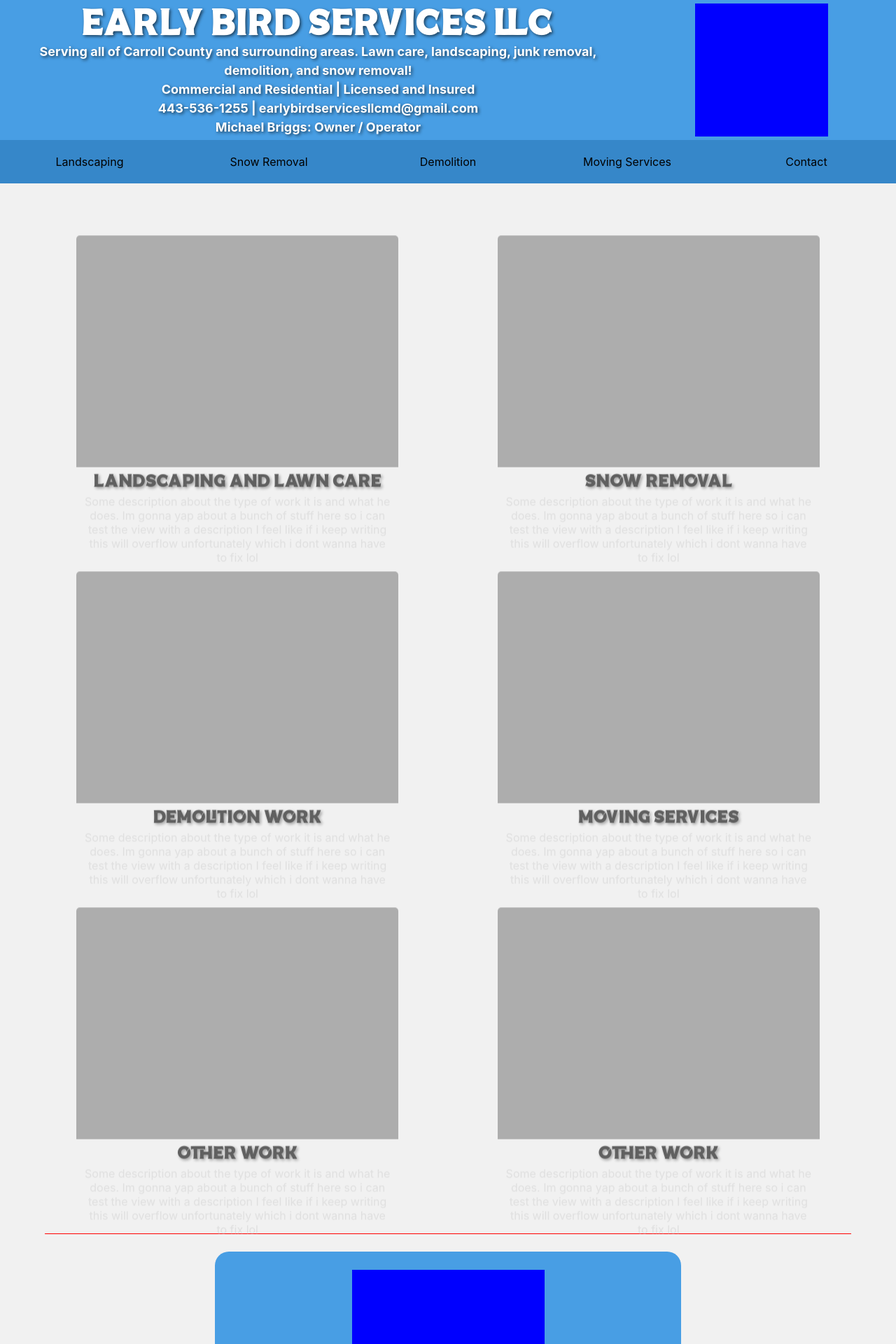
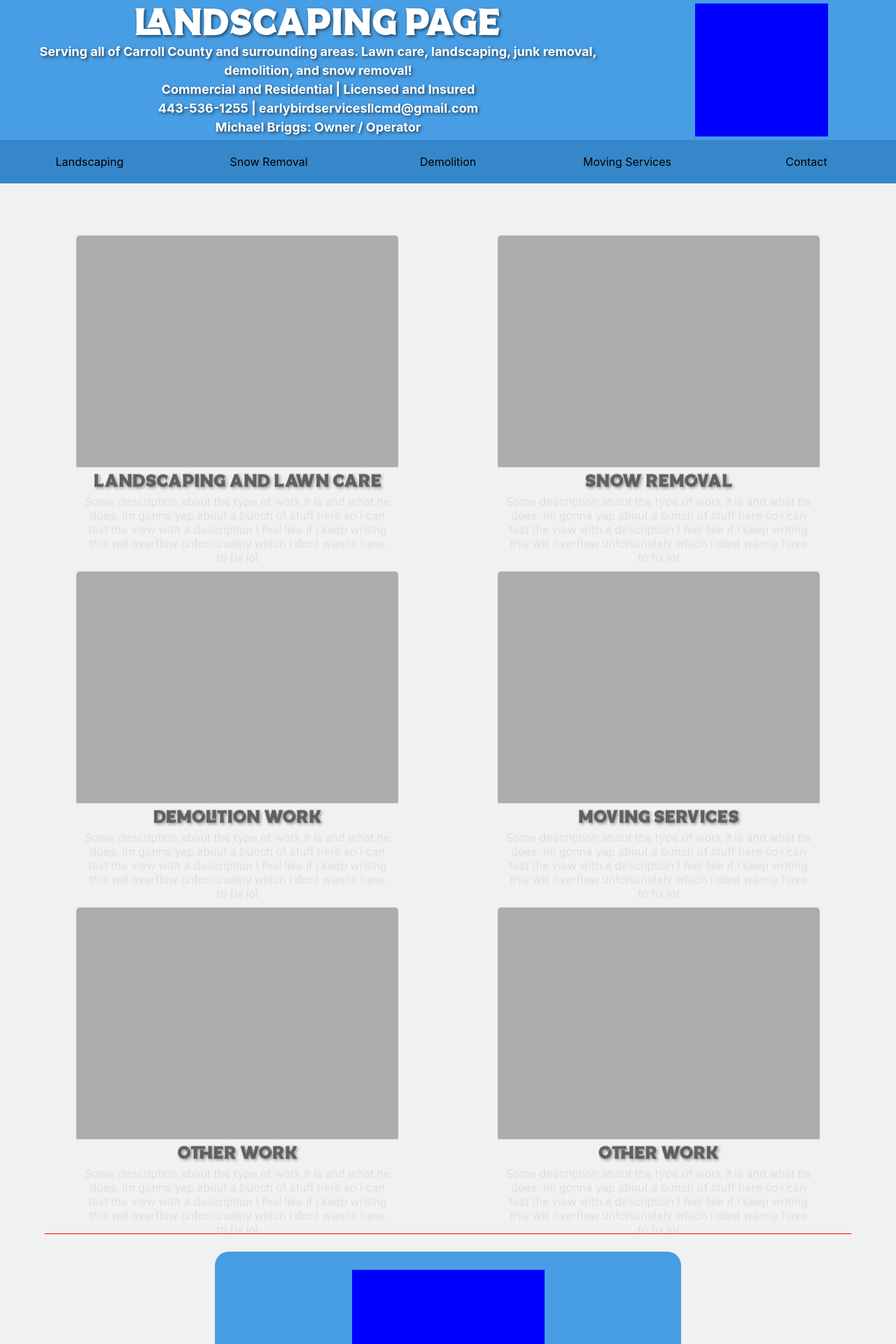
Before and after one commit to pearcepackman/earlybirdservices, a React (Create React App) app: page /landscaping in a window 1280 px wide. Shown: the top 1920 px of the page at 70% size. Built offline with nearby package versions, Linux system fonts and the light colour scheme.

Commit message:
Added React Router, landscaping page started

```diff
--- a/package.json
+++ b/package.json
@@ -9,6 +9,7 @@
     "@testing-library/user-event": "^13.5.0",
     "react": "^19.1.0",
     "react-dom": "^19.1.0",
+    "react-router-dom": "^7.6.2",
     "react-scripts": "5.0.1",
     "web-vitals": "^2.1.4"
   },
--- a/src/index.js
+++ b/src/index.js
@@ -2,12 +2,19 @@ import React from 'react';
 import ReactDOM from 'react-dom/client';
 import './index.css';
 import App from './App';
+import Landscaping from './pages/landscaping'
 import reportWebVitals from './reportWebVitals';
+import { BrowserRouter, Routes, Route } from 'react-router';
 
 const root = ReactDOM.createRoot(document.getElementById('root'));
 root.render(
   <React.StrictMode>
-    <App />
+    <BrowserRouter>
+      <Routes>
+        <Route path = "/" element = {<App/>} />
+        <Route path = "/landscaping" element = {<Landscaping/>} />
+      </Routes>
+    </BrowserRouter>
   </React.StrictMode>
 );
 
--- /dev/null
+++ b/src/pages/landscaping.jsx
@@ -0,0 +1,180 @@
+import './landscaping.css'
+function Landscaping() {
+  return (
+    <div className="App">
+      <header className="App-header">
+
+        <div className = "navarea">
+          <div className = "topnav">
+            <div className = "leftnavwords">
+              <h1 className = "biztitle">LANDSCAPING PAGE</h1>
+              <h5 className = "bizdesc">Serving all of Carroll County and surrounding areas. Lawn care, landscaping, junk removal, demolition, and snow removal!<br />
+              Commercial and Residential | Licensed and Insured<br />443-536-1255 | earlybirdservicesllcmd@gmail.com<br />Michael Briggs: Owner / Operator</h5>
+            </div>
+            <div className='righthandnav'>
+              <div className = "birdpic"></div>
+            </div>
+
+          </div>
+          <div className = "navoptions">
+
+            <p>Landscaping</p>
+            <p>Snow Removal</p>
+            <p>Demolition</p>
+            <p>Moving Services</p>
+            <p>Contact</p>
+          </div>
+
+        </div>
+
+        <div className = "workarea">
+          <h1 className = "worktitle">
+
+          </h1>
+          <p className = "workdesc">
+
+          </p>
+          <div className = "cardarea">
+            <div className = "workcard">
+              <div className = "workcardpic">
+
+              </div>
+              <div className = "workcardtitle">
+                <p>Landscaping and Lawn Care</p>
+              </div>
+              <div className = "workcarddesc">
+                <p>Some description about the type of work it is and what he does. Im gonna yap about a bunch of stuff here so i can test the view with a description
+                  I feel like if i keep writing this will overflow unfortunately which i dont wanna have to fix lol
+                </p>
+              </div>
+            </div>
+            <div className = "workcard">
+              <div className = "workcardpic">
+
+              </div>
+              <div className = "workcardtitle">
+                <p>Snow Removal</p>
+              </div>
+              <div className = "workcarddesc">
+                <p>Some description about the type of work it is and what he does. Im gonna yap about a bunch of stuff here so i can test the view with a description
+                  I feel like if i keep writing this will overflow unfortunately which i dont wanna have to fix lol
+                </p>
+              </div>
+            </div><div className = "workcard">
+              <div className = "workcardpic">
+
+              </div>
+              <div className = "workcardtitle">
+                <p>Demolition Work</p>
+              </div>
+              <div className = "workcarddesc">
+                <p>Some description about the type of work it is and what he does. Im gonna yap about a bunch of stuff here so i can test the view with a description
+                  I feel like if i keep writing this will overflow unfortunately which i dont wanna have to fix lol
+                </p>
+              </div>
+            </div>
+            <div className = "workcard">
+              <div className = "workcardpic">
+
+              </div>
+              <div className = "workcardtitle">
+                <p>Moving Services</p>
+              </div>
+              <div className = "workcarddesc">
+                <p>Some description about the type of work it is and what he does. Im gonna yap about a bunch of stuff here so i can test the view with a description
+                  I feel like if i keep writing this will overflow unfortunately which i dont wanna have to fix lol
+                </p>
+              </div>
+            </div>
+            <div className = "workcard">
+              <div className = "workcardpic">
+
+              </div>
+              <div className = "workcardtitle">
+                <p>Other Work</p>
+              </div>
+              <div className = "workcarddesc">
+                <p>Some description about the type of work it is and what he does. Im gonna yap about a bunch of stuff here so i can test the view with a description
+                  I feel like if i keep writing this will overflow unfortunately which i dont wanna have to fix lol
+                </p>
+              </div>
+            </div>
+            <div className = "workcard">
+              <div className = "workcardpic">
+
+              </div>
+              <div className = "workcardtitle">
+                <p>Other Work</p>
+              </div>
+              <div className = "workcarddesc">
+                <p>Some description about the type of work it is and what he does. Im gonna yap about a bunch of stuff here so i can test the view with a description
+                  I feel like if i keep writing this will overflow unfortunately which i dont wanna have to fix lol
+                </p>
+              </div>
+            </div>
+
+          </div>
+        </div>
+        <div className = "linedivider"></div>
+        <div className = "contactarea">
+           <div className = "birdpiccontact"></div>
+
+          <form className="contact-form">
+            <h2 className = "formtitle">Contact Us</h2>
+            <label>
+              First Name *
+              <input type="text" name="name" required />
+
+            </label>
+
+            <label>
+              Last Name *
+              <input type="email" name="email" required />
+            </label>
+            <label>
+              Phone *
+              <input type="email" name="email" required />
+            </label>
+            <label>
+              Email *
+              <input type="email" name="email" required />
+            </label>
+            <label>
+              Address *
+              <input type="email" name="email" required />
+            </label>
+            <label>
+              City *
+              <input type="email" name="email" required />
+            </label>
+            <label>
+              State *
+              <input type="email" name="email" required />
+            </label>
+            <label>
+              Zip Code *
+              <input type="email" name="email" required />
+            </label>
+            <label>
+              How Did You Hear About Us?
+              <input type="email" name="email" />
+            </label>
+
+            <label>
+              What Kind of Work is Needed?
+              <textarea name="message" rows="5" required></textarea>
+            </label>
+
+            <button type="submit">Send</button>
+          </form>
+        </div>
+        <div className = "footer">
+
+        </div>
+
+      </header>
+    </div>
+  );
+}
+
+export default Landscaping;
```
Also changed, not shown: src/pages/landscaping.css (added), 1 other file (tests, documents, lock files or other folders).
